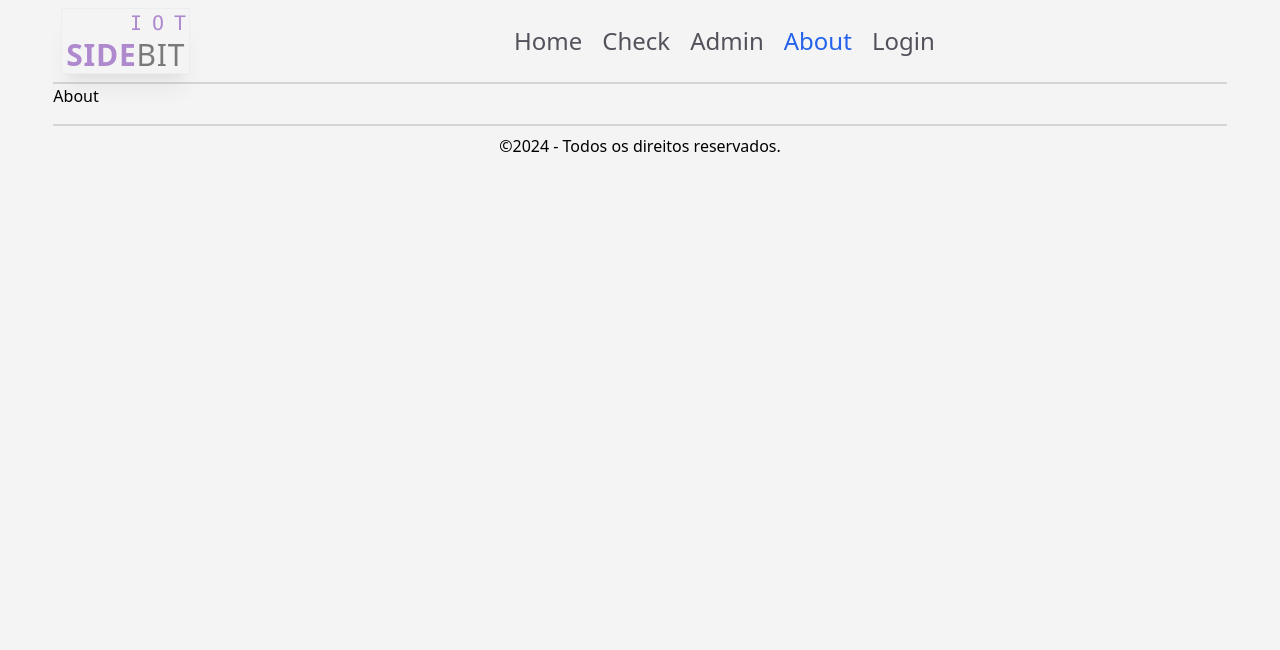
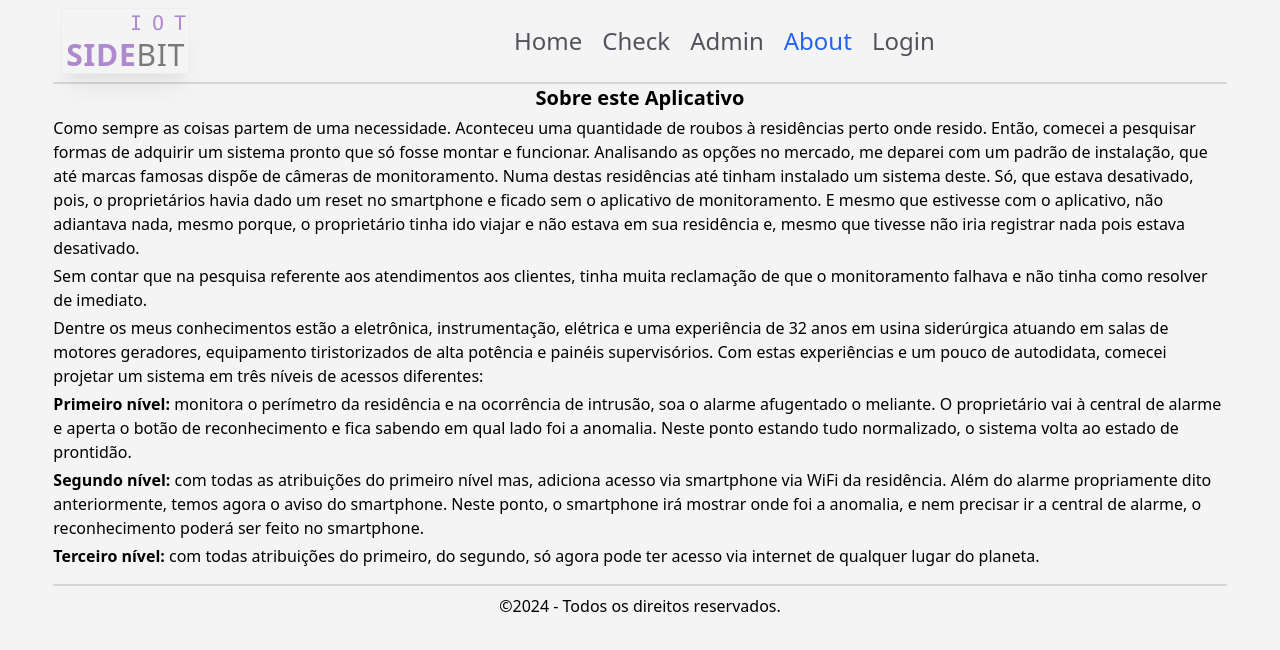
Before and after one commit to mig-ramos/iot-al-res-001, a React (Vite) app in the folder web/: page /about in a window 1280 px wide. Shown: the top 650 px of the page. Built offline with nearby package versions, Linux system fonts and the light colour scheme.

Commit message:
feat: cria componente tabela e page about

```diff
--- a/web/src/components/Tabela.tsx
+++ b/web/src/components/Tabela.tsx
@@ -9,7 +9,7 @@ const Tabela = () => {
   ];
 
   return (
-    <div className="container mx-auto p-6">
+    <div className="container mx-auto py-6">
       <h2 className="text-2xl font-semibold text-gray-800 mb-4">Lista de Dispositivos</h2>
       <table className="min-w-full table-auto border-collapse border border-gray-200">
         <thead className="bg-gray-100">
--- a/web/src/pages/About.tsx
+++ b/web/src/pages/About.tsx
@@ -1,7 +1,42 @@
-export default function About(){
-    return(
-        <div>
-           About
+export default function About() {
+    return (
+        <div className="flex flex-col gap-1">
+            <h1 className="text-xl text-center font-bold">Sobre este Aplicativo</h1>
+            <p>Como sempre as coisas partem de uma necessidade. Aconteceu uma quantidade de
+                roubos à residências perto onde resido. Então, comecei a pesquisar formas de adquirir
+                um sistema pronto que só fosse montar e funcionar.
+                Analisando as opções no mercado, me deparei com um padrão de instalação, que até marcas famosas
+                dispõe de câmeras de monitoramento. Numa destas residências até tinham instalado um sistema deste.
+                Só, que estava desativado, pois, o proprietários havia dado um reset no smartphone e ficado sem o
+                aplicativo de monitoramento. E mesmo que estivesse com o aplicativo, não adiantava nada, mesmo porque,
+                o proprietário tinha ido viajar e não estava em sua residência e, mesmo que tivesse não iria
+                registrar nada pois estava desativado.
+            </p>
+            <p>
+                Sem contar que na pesquisa referente aos atendimentos aos clientes, tinha muita reclamação de que
+                o monitoramento falhava e não tinha como resolver de imediato.
+            </p>
+            <p>
+                Dentre os meus conhecimentos estão a eletrônica, instrumentação, elétrica e uma experiência de
+                32 anos em usina siderúrgica atuando em salas de motores geradores, equipamento tiristorizados
+                de alta potência e painéis supervisórios. Com estas experiências e um pouco de autodidata, comecei
+                projetar um sistema em três níveis de acessos diferentes:
+            </p>
+            <p>
+                <span className="font-bold">Primeiro nível:</span> monitora o perímetro da residência e na ocorrência de intrusão, soa o alarme afugentado
+                o meliante. O proprietário vai à central de alarme e aperta o botão de reconhecimento e fica sabendo em qual lado foi a anomalia.
+                Neste ponto estando tudo normalizado, o sistema volta ao estado de prontidão.
+            </p>
+            <p>
+                <span className="font-bold">Segundo nível:</span> com todas as atribuições do primeiro nível mas, adiciona acesso via smartphone via WiFi da
+                residência. Além do alarme propriamente dito anteriormente, temos agora o aviso do smartphone. Neste
+                ponto, o smartphone irá mostrar onde foi a anomalia, e nem precisar ir a central de alarme, o reconhecimento
+                poderá ser feito no smartphone.
+            </p>
+            <p>
+                <span className="font-bold">Terceiro nível:</span> com todas atribuições do primeiro, do segundo, só agora pode ter acesso via internet de qualquer lugar
+                do planeta.
+            </p>
         </div>
     )
 }
```
